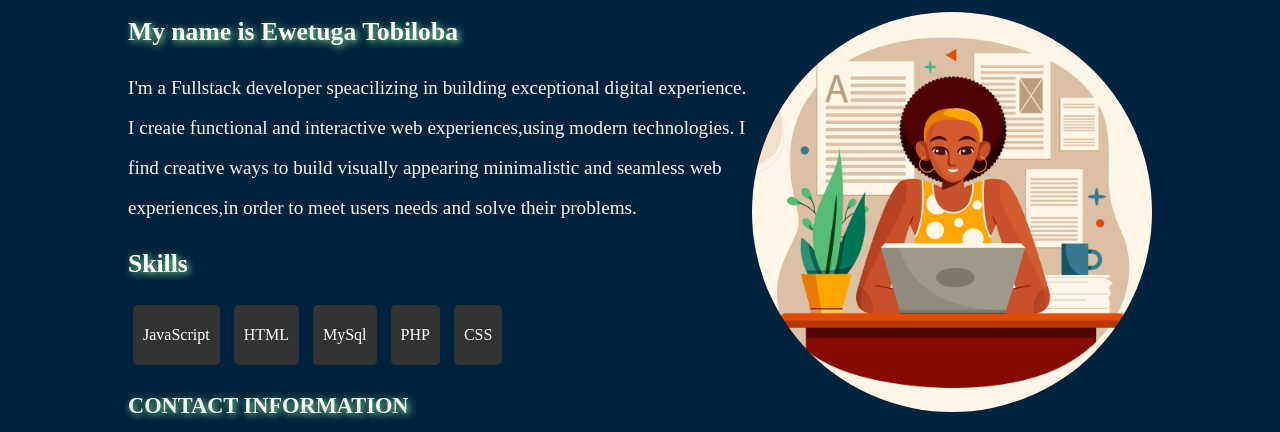
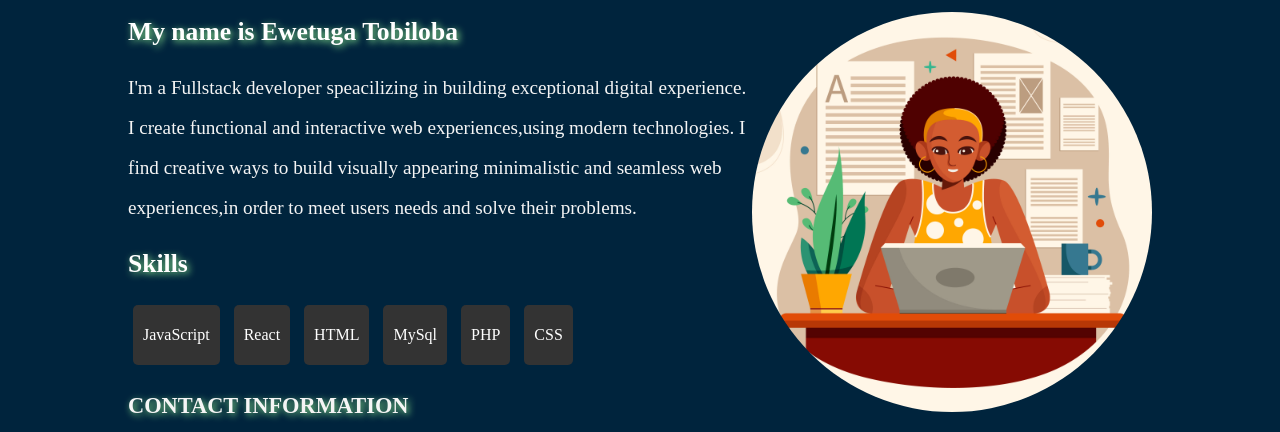
Before and after one commit to Ewetuga/tbabeporfolio, a plain HTML site: page index.html in a window 1280 px wide. Shown: the part 96-528 px from the top of the page. Drawn offline with Linux system fonts and the light colour scheme.

Commit message:
Update index.html

```diff
--- a/index.html
+++ b/index.html
@@ -24,6 +24,7 @@
     <h2 class="fade-in">Skills</h2>
     <ul>
         <li class="scale-up">JavaScript</li>
+        <li class="scale-up">React</li>
         <li class="scale-up">HTML</li>
         <li class="scale-up">MySql</li>
         <li class="scale-up">PHP</li>
```
